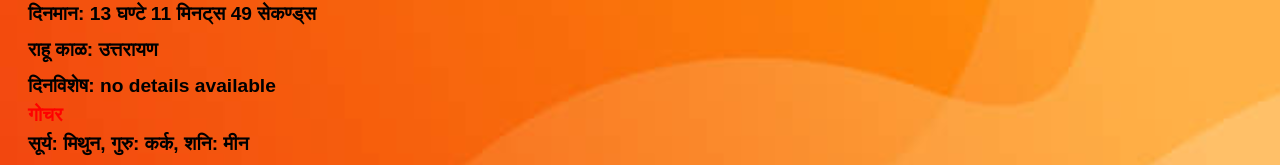
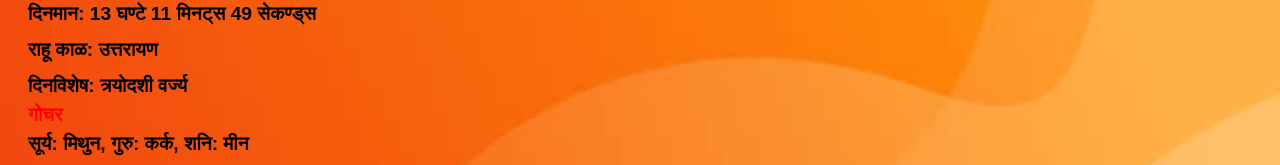
Before and after one commit to pisces0009/MeeraJyotish, a website: page panchang.html in a window 1280 px wide. Shown: the part 450-615 px from the top of the page. Drawn offline with Linux system fonts and the light colour scheme.

Commit message:
Update special day details in panchang.html

```diff
--- a/panchang.html
+++ b/panchang.html
@@ -173,7 +173,7 @@
         <div class="panchang-detail"><strong>राशी: वृषभ - 19:06 तक</strong></div>
         <div class="panchang-detail"><strong>दिनमान: 13 घण्टे 11 मिनट्स 49 सेकण्ड्स</strong></div>
         <div class="panchang-detail"><strong>राहू काळ: उत्तरायण</strong></div>
-        <div class="panchang-detail"><strong>दिनविशेष: no details available</strong></div>
+        <div class="panchang-detail"><strong>दिनविशेष: त्रयोदशी वर्ज्य</strong></div>
         <div class="additional-text"><strong>गोचर</strong></div>
         <div class="panchang-detail"><strong>सूर्य: मिथुन</strong><strong>, गुरु: कर्क</strong><strong>, शनि: मीन</strong></div></div>
 
```
